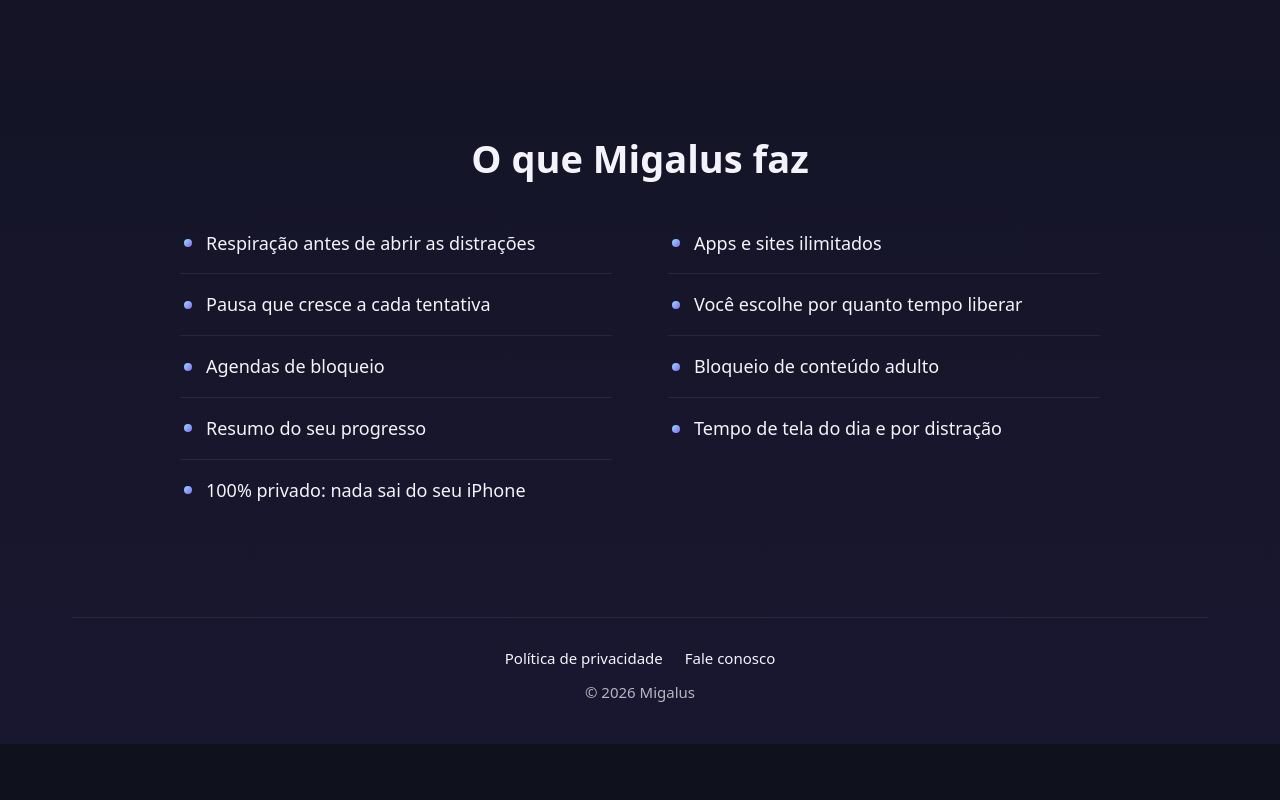
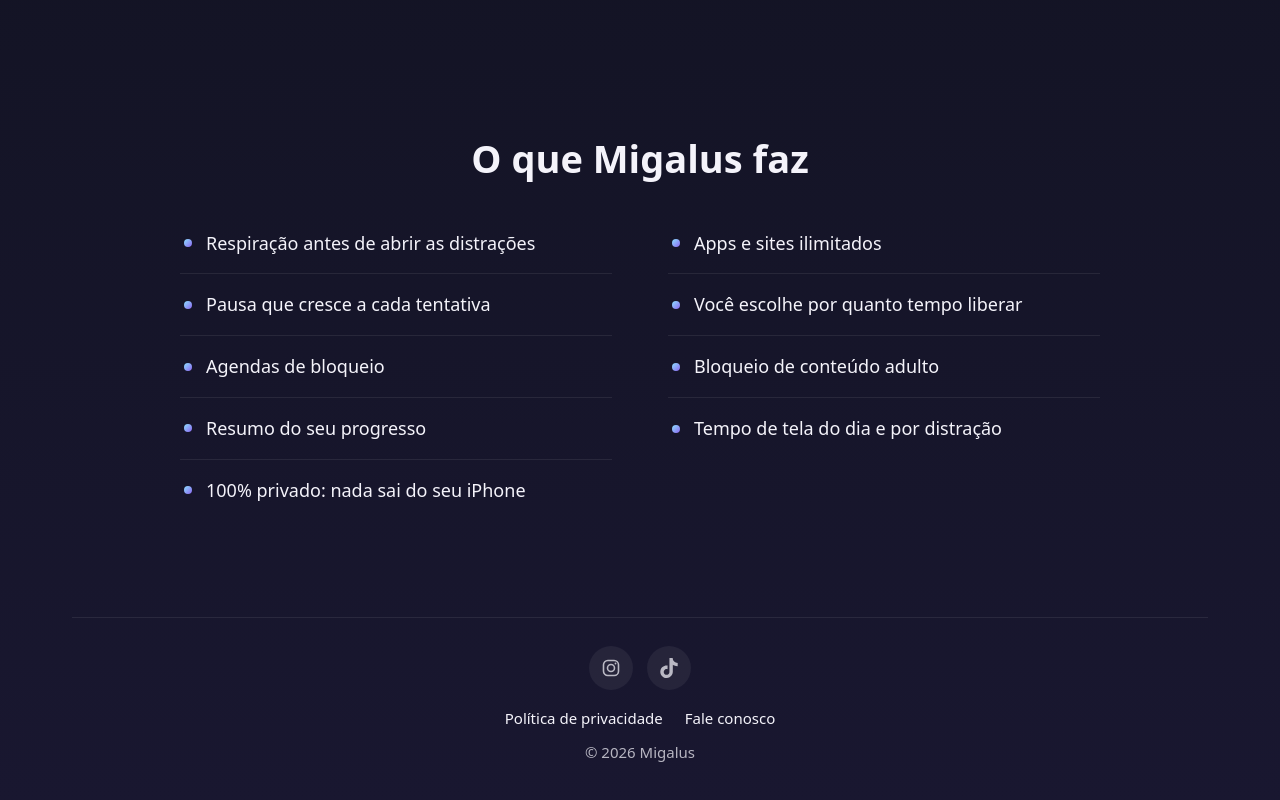
Before and after one commit to viniciofxs/migalus-site, a plain HTML site: page index.html in a window 1280 px wide. Shown: the part 691-1491 px from the top of the page. Before the commit the page ends 1435 px from the top, so only its background shows below. Drawn offline with Linux system fonts and the light colour scheme.

Commit message:
Add files via upload

```diff
--- a/home.css
+++ b/home.css
@@ -278,6 +278,26 @@ footer nav {
 footer a { text-decoration: none; color: var(--text); }
 footer a:hover { text-decoration: underline; }
 
+/* Redes sociais: ícones pequenos e discretos, sem as cores das marcas. */
+footer .social {
+  display: flex;
+  justify-content: center;
+  gap: 14px;
+  margin-bottom: 16px;
+}
+footer .social a {
+  display: grid;
+  place-items: center;
+  width: 44px;
+  height: 44px;
+  border-radius: 50%;
+  color: var(--muted);
+  background: rgba(255, 255, 255, 0.06);
+  transition: color 0.2s, background 0.2s;
+}
+footer .social a:hover { color: var(--text); background: rgba(255, 255, 255, 0.12); }
+footer .social svg { width: 20px; height: 20px; }
+
 /* Computador: ilustração à esquerda, texto à direita, a primeira tela ocupando a altura toda.
    Tudo aqui vale só para telas largas: o celular não muda. */
 @media (min-width: 900px) {
--- a/index.html
+++ b/index.html
@@ -14,7 +14,7 @@
   <meta property="og:image" content="https://migalus.com/assets/icon.png">
   <meta property="og:url" content="https://migalus.com/">
   <!-- Ao mudar o home.css, aumente o número: o iPhone baixa a versão nova na hora. -->
-  <link rel="stylesheet" href="home.css?v=4">
+  <link rel="stylesheet" href="home.css?v=5">
 </head>
 <body>
   <div class="aurora" aria-hidden="true"><span class="a1"></span><span class="a2"></span><span class="a3"></span></div>
@@ -66,6 +66,14 @@
     </main>
 
     <footer>
+      <div class="social">
+        <a href="https://www.instagram.com/migalus.app/" target="_blank" rel="noopener" aria-label="Migalus no Instagram">
+          <svg viewBox="0 0 24 24" aria-hidden="true" fill="none" stroke="currentColor" stroke-width="1.9"><rect x="3" y="3" width="18" height="18" rx="5.2"/><circle cx="12" cy="12" r="4.2"/><circle cx="17.4" cy="6.6" r="1.1" fill="currentColor" stroke="none"/></svg>
+        </a>
+        <a href="https://www.tiktok.com/@migalus.app" target="_blank" rel="noopener" aria-label="Migalus no TikTok">
+          <svg viewBox="0 0 24 24" aria-hidden="true" fill="currentColor"><path d="M12.53.02c1.31-.02 2.61-.01 3.91-.02.08 1.53.63 3.09 1.75 4.17 1.12 1.11 2.7 1.62 4.24 1.79v4.03c-1.44-.05-2.89-.35-4.2-.97-.57-.26-1.1-.59-1.62-.93-.01 2.92.01 5.84-.02 8.75-.08 1.4-.54 2.79-1.35 3.94-1.31 1.92-3.58 3.17-5.91 3.21-1.43.08-2.86-.31-4.08-1.03-2.02-1.19-3.44-3.37-3.65-5.71-.02-.5-.03-1-.01-1.49.18-1.9 1.12-3.72 2.58-4.96 1.66-1.44 3.98-2.13 6.15-1.72.02 1.48-.04 2.96-.04 4.44-.99-.32-2.15-.23-3.02.37-.63.41-1.11 1.04-1.36 1.75-.21.51-.15 1.07-.14 1.61.24 1.64 1.82 3.02 3.5 2.87 1.12-.01 2.19-.66 2.77-1.61.19-.33.4-.67.41-1.06.1-1.79.06-3.57.07-5.36.01-4.03-.01-8.05.02-12.07z"/></svg>
+        </a>
+      </div>
       <nav>
         <a href="/privacidade/">Política de privacidade</a>
         <a href="mailto:migalus.app@outlook.com">Fale conosco</a>
```
